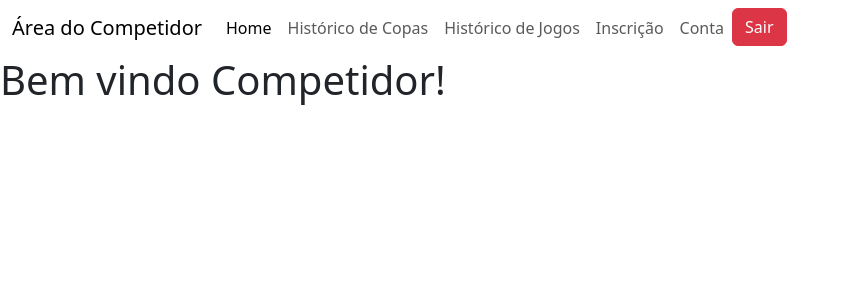
After one commit to Guilherme077/websiteKombfusca, a PHP site: page /scorecounter/home.php in a window 1280 px wide. The commit adds this page. Shown: the top 300 px of the page, without its empty margins (0-847 px from the left). Run offline with PHP 8.4, Linux system fonts and the light colour scheme.

Commit message:
Add competitor home page

```diff
--- a/private/cup/sendScoreSheet.php
+++ b/private/cup/sendScoreSheet.php
@@ -12,6 +12,8 @@
     <form action="checkScoreSheet.php" method="post" enctype="multipart/form-data">
         <input type="file" name="picture" id="picture">
         <input type="submit" name="withPicture" value="Continuar para validação">
+    </form>
+    <form action="confirmScore.php" method="post">
         <input type="submit" name="noPicture" value="Continuar SEM foto">
     </form>
 </body>
--- /dev/null
+++ b/private/home.php
@@ -0,0 +1,44 @@
+<!DOCTYPE html>
+<html lang="en">
+<head>
+    <meta charset="UTF-8">
+    <meta name="viewport" content="width=device-width, initial-scale=1.0">
+    <link href="https://cdn.jsdelivr.net/npm/bootstrap@5.3.8/dist/css/bootstrap.min.css" rel="stylesheet" integrity="sha384-sRIl4kxILFvY47J16cr9ZwB07vP4J8+LH7qKQnuqkuIAvNWLzeN8tE5YBujZqJLB" crossorigin="anonymous">
+    <title>Principal - Competidor</title>
+</head>
+<body>
+    <nav class="navbar navbar-expand-lg bg-body">
+  <div class="container-fluid">
+    <a class="navbar-brand" href="#">Área do Competidor</a>
+    <button class="navbar-toggler" type="button" data-bs-toggle="collapse" data-bs-target="#navbarSupportedContent" aria-controls="navbarSupportedContent" aria-expanded="false" aria-label="Toggle navigation">
+      <span class="navbar-toggler-icon"></span>
+    </button>
+    <div class="collapse navbar-collapse" id="navbarSupportedContent">
+      <ul class="navbar-nav me-auto mb-2 mb-lg-0">
+        <li class="nav-item">
+          <a class="nav-link active" aria-current="page" href="#">Home</a>
+        </li>
+        <li class="nav-item">
+          <a class="nav-link" href="cup/cupsHistory.php">Histórico de Copas</a>
+        </li>
+        <li class="nav-item">
+          <a class="nav-link" href="match/gamesHistory.php">Histórico de Jogos</a>
+        </li>
+        <li class="nav-item">
+          <a class="nav-link" href="cup/subscription.php">Inscrição</a>
+        </li>
+        <li class="nav-item">
+          <a class="nav-link" href="user/profile.php">Conta</a>
+        </li>
+        <li class="nav-item">
+          <a class="btn btn-danger" href="user/profile.php">Sair</a>
+        </li>
+      </ul>
+    </div>
+  </div>
+</nav>
+    <h1>Bem vindo Competidor!</h1>
+
+    <script src="https://cdn.jsdelivr.net/npm/bootstrap@5.3.8/dist/js/bootstrap.bundle.min.js" integrity="sha384-FKyoEForCGlyvwx9Hj09JcYn3nv7wiPVlz7YYwJrWVcXK/BmnVDxM+D2scQbITxI" crossorigin="anonymous"></script>
+</body>
+</html>
```
